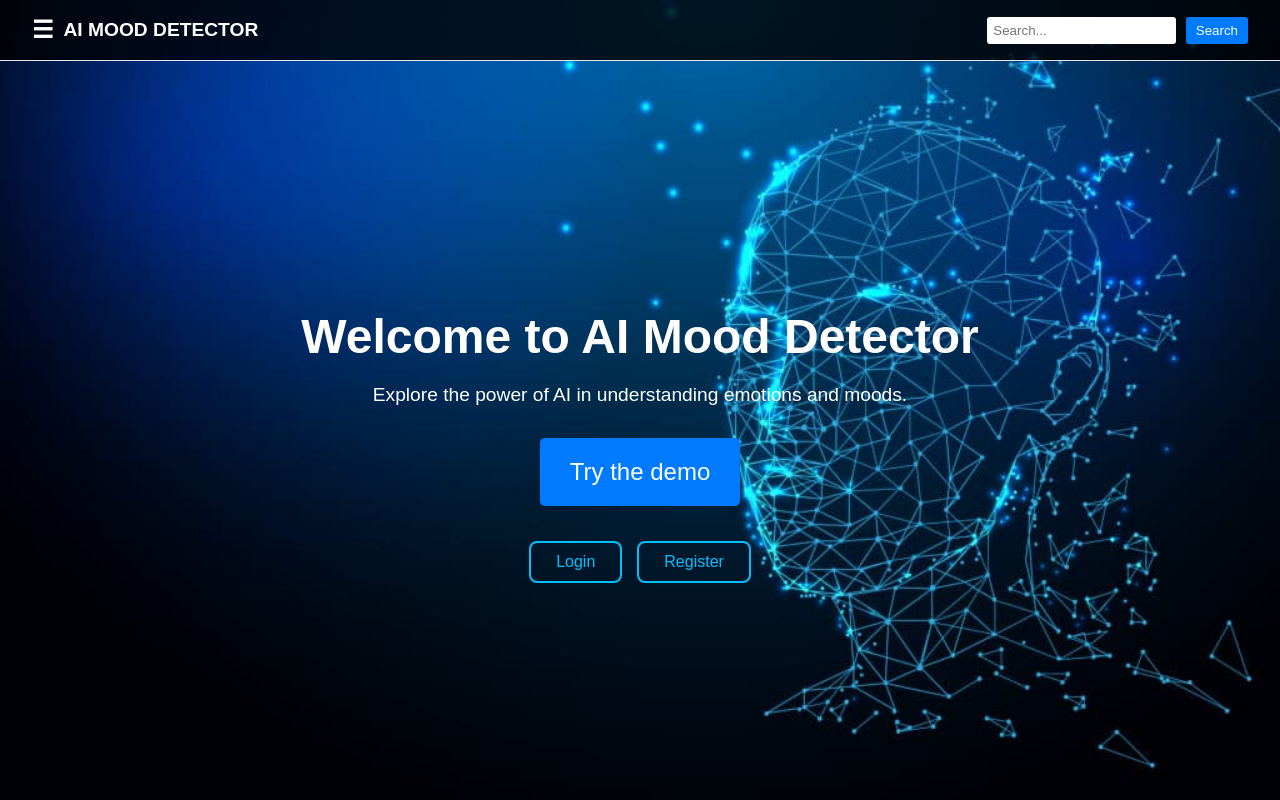
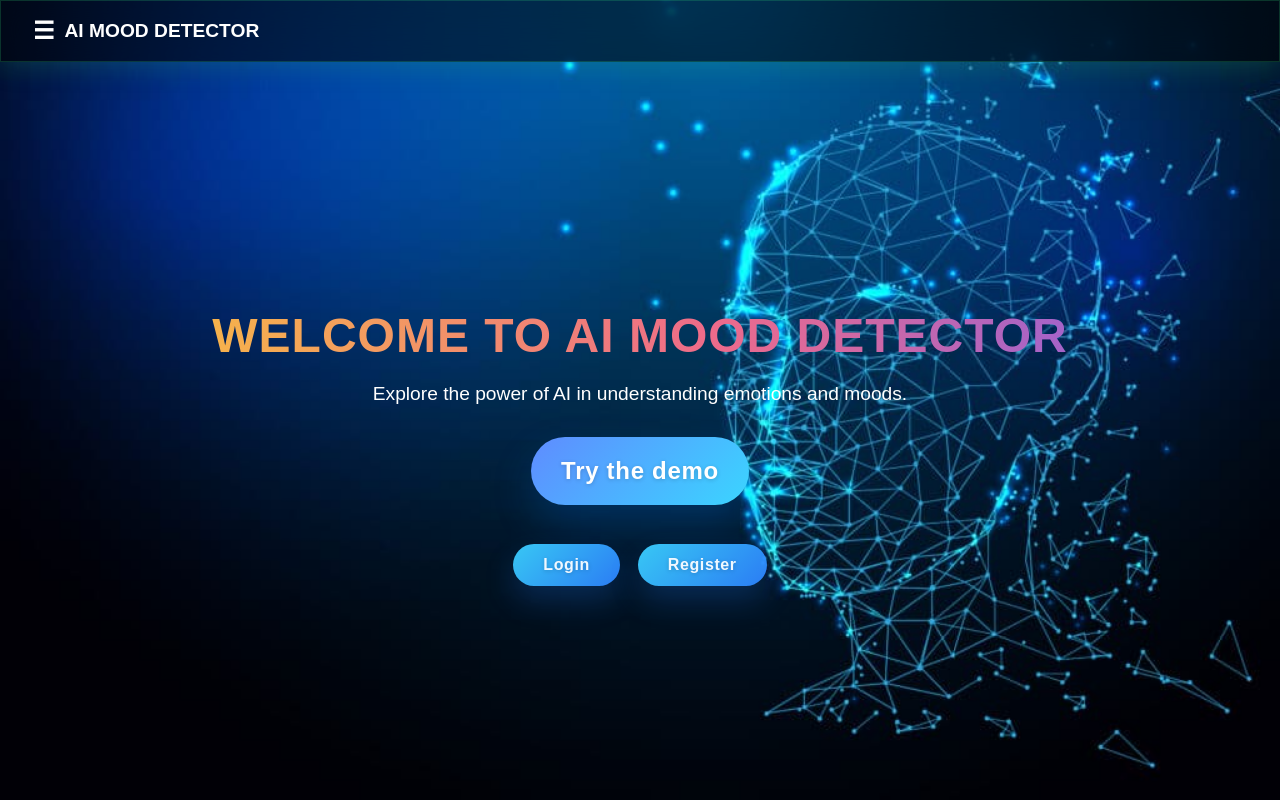
Before and after one commit to Sharsona27/Ai_Mood_Detector, a Flask app: page / in a window 1280 px wide. Run offline with Flask 3, Linux system fonts and the light colour scheme.

Commit message:
Polish homepage button styles and remove search bar

```diff
--- a/backend/routes.py
+++ b/backend/routes.py
@@ -185,8 +185,8 @@ def login():
 def forgot_password():
     if request.method == 'POST':
         email = request.form['email']
-        # Add logic to send reset link or show a message
-        flash('Password reset instructions have been sent to your email.')
+        # TODO: integrate email delivery for password reset link
+        flash('If the email is registered, password reset instructions have been sent.')
         return redirect(url_for('main.login'))
     return render_template('forgot_password.html')
 
--- a/static/css/styles.css
+++ b/static/css/styles.css
@@ -93,7 +93,13 @@ body, html {
     justify-content: space-between;
     align-items: center;
     padding: 1rem 2rem;
-    background-color: rgba(0, 0, 0, 0.8);
+    background-color: rgba(0, 0, 0, 0.55);
+    border: 1px solid rgba(46, 204, 113, 0.22);
+    box-shadow: 0 0 30px rgba(46, 204, 113, 0.25);
+    backdrop-filter: blur(16px);
+    position: sticky;
+    top: 0;
+    z-index: 10;
 }
 
 .logo {
@@ -139,6 +145,22 @@ body, html {
     margin-bottom: 1rem;
 }
 
+.animated-title {
+    background: linear-gradient(90deg, #f8c63a, #ee6b8a, #6a5dfc, #16d9e3, #3be881);
+    background-size: 300% 300%;
+    -webkit-background-clip: text;
+    -webkit-text-fill-color: transparent;
+    animation: titleGlow 8s ease infinite;
+    letter-spacing: 1px;
+    text-transform: uppercase;
+}
+
+@keyframes titleGlow {
+    0% { background-position: 0% 50%; }
+    50% { background-position: 100% 50%; }
+    100% { background-position: 0% 50%; }
+}
+
 .hero p {
     font-size: 1.2rem;
     margin-bottom: 2rem;
@@ -147,34 +169,46 @@ body, html {
 .hero button {
     padding: 20px 30px;
     font-size: 1.5rem;
-    background-color: #007bff;
+    background: linear-gradient(135deg, #5f8cff, #3bd5ff);
     border: none;
     color: white;
-    border-radius: 5px;
+    border-radius: 999px;
     cursor: pointer;
+    box-shadow: 0 18px 40px rgba(0, 123, 255, 0.22);
+    transition: transform 0.2s ease, box-shadow 0.2s ease;
+}
+
+.hero button:hover {
+    transform: translateY(-2px);
+    box-shadow: 0 22px 48px rgba(0, 123, 255, 0.28);
 }
 
 .home-buttons .btn {
-    padding: 10px 25px;
+    padding: 12px 30px;
     font-size: 1rem;
-    background: transparent;
-    border: 2px solid #00bfff;
-    color: #00bfff;
-    border-radius: 8px;
+    background: linear-gradient(135deg, rgba(59, 209, 255, 0.95), rgba(45, 130, 255, 0.95));
+    border: none;
+    color: #f0f8ff;
+    text-shadow: 0 1px 4px rgba(0, 0, 0, 0.18);
+    font-weight: 700;
+    letter-spacing: 0.6px;
+    border-radius: 999px;
     cursor: pointer;
-    transition: background 0.3s, color 0.3s;
+    box-shadow: 0 14px 30px rgba(36, 122, 255, 0.22);
+    transition: transform 0.2s ease, box-shadow 0.2s ease, opacity 0.2s ease;
 }
 
 .home-buttons .btn:hover {
-    background: #00bfff;
-    color: white;
+    transform: translateY(-2px);
+    box-shadow: 0 18px 36px rgba(36, 122, 255, 0.28);
+    opacity: 0.96;
 }
 
 .home-buttons {
-    margin-top: 20px;
+    margin-top: 24px;
     display: flex;
     justify-content: center;
-    gap: 15px; /* spacing between buttons */
+    gap: 18px; /* spacing between buttons */
 }
 
 .side-menu {
@@ -210,20 +244,24 @@ body, html {
 }
 
 .demo-button {
-    padding: 10px 25px;
+    padding: 14px 32px;
     font-size: 1rem;
-    background: transparent;
-    border: 2px solid #00bfff;
-    color: #00bfff;
-    border-radius: 8px;
+    background: linear-gradient(135deg, rgba(59, 209, 255, 0.95), rgba(45, 130, 255, 0.95));
+    border: none;
+    color: #f6fdff;
+    text-shadow: 0 1px 4px rgba(0, 0, 0, 0.18);
+    font-weight: 700;
+    letter-spacing: 0.7px;
+    border-radius: 999px;
     cursor: pointer;
-    transition: background 0.3s, color 0.3s;
+    box-shadow: 0 16px 36px rgba(36, 122, 255, 0.22);
+    transition: transform 0.2s ease, box-shadow 0.2s ease;
     margin-bottom: 15px; /* spacing below the demo button */
 }
 
 .demo-button:hover {
-    background: #00bfff;
-    color: white;
+    transform: translateY(-2px);
+    box-shadow: 0 20px 44px rgba(36, 122, 255, 0.28);
 }
 
 
--- a/templates/home.html
+++ b/templates/home.html
@@ -15,11 +15,7 @@
         <span class="menu-icon" onclick="toggleMenu()">&#9776;</span>
         <span>AI MOOD DETECTOR</span>
     </div>
-    <form class="search-bar" method="GET" action="#">
-        <input type="text" placeholder="Search..." name="q">
-        <button type="submit">Search</button>
-    </form>
-</header>
+  </header>
 
 <!-- Slide-out menu -->
 <nav id="sideMenu" class="side-menu">
@@ -35,7 +31,7 @@
 
     <section class="hero">
         <div class="hero-content">
-            <h1>Welcome to AI Mood Detector</h1>
+            <h1 class="animated-title">Welcome to AI Mood Detector</h1>
             <p>Explore the power of AI in understanding emotions and moods.</p>
             <a href="{{ url_for('main.index') }}"><button class="demo-button">Try the demo</button></a>
 
--- a/templates/register.html
+++ b/templates/register.html
@@ -23,6 +23,7 @@
             <input type="text" name="username" placeholder="Username" required>
             <input type="email" name="email" placeholder="Email" required>
             <input type="password" name="password" placeholder="Password" required>
+            <input type="password" name="confirm_password" placeholder="Confirm Password" required>
             <button type="submit">Register</button>
         </form>
 
```
Also changed, not shown: templates/index.html (+36 -17 lines).
